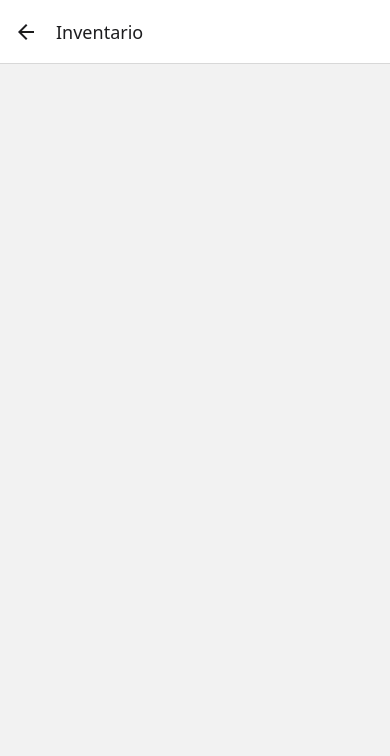
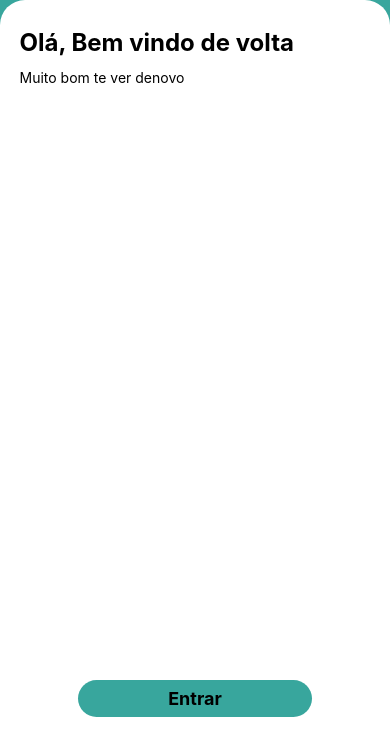
Before and after one commit to EscamboOnline/FrontEnd, a React Native app: screen /Inventario in a window 390 px wide. Shown: the top 756 px of the page. Built offline with nearby package versions, Linux system fonts and the light colour scheme.

Commit message:
CALMA AE

```diff
--- a/src/navigation/index.js
+++ b/src/navigation/index.js
@@ -27,11 +27,6 @@ export default function Routes(){
               component={SignUp}
               options={{headerShown: false}}
             />
-
-            <Stack.Screen
-              name="Inventario"
-              component={Inventario}
-            />
         </Stack.Navigator>
     );
 }
```
